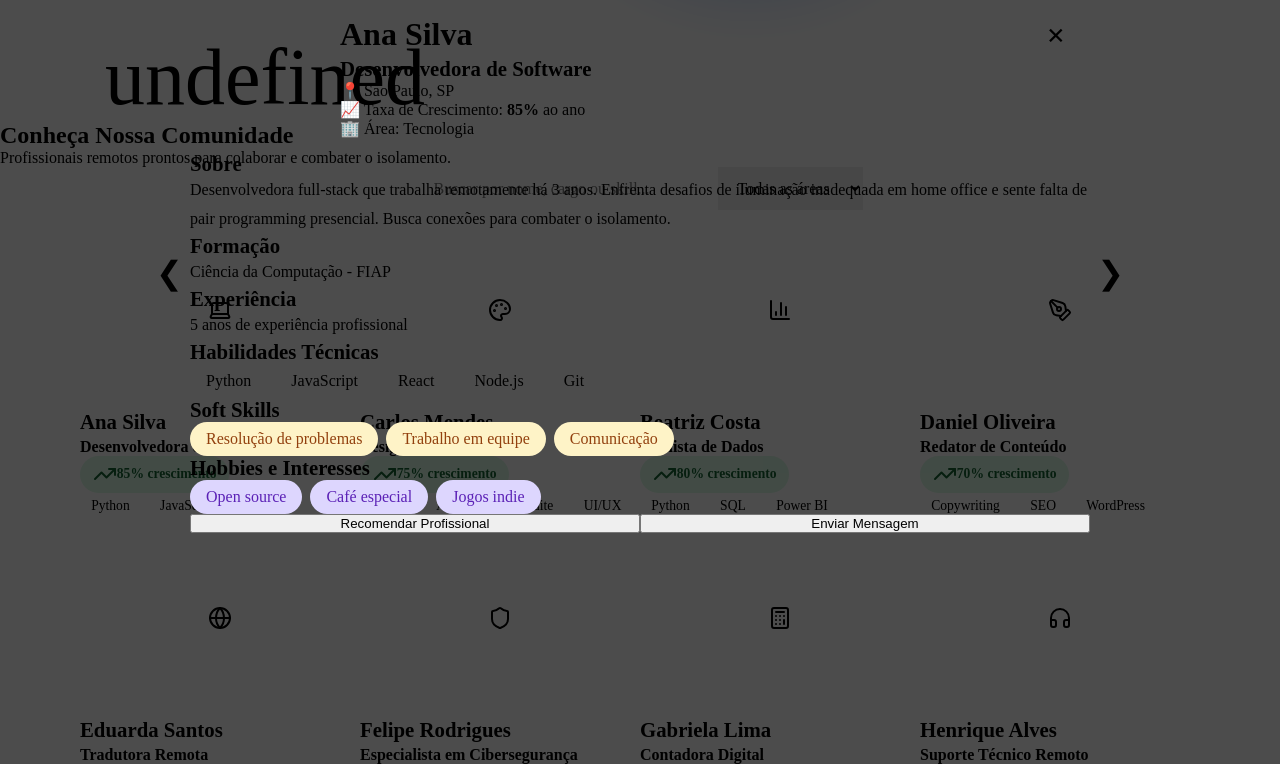
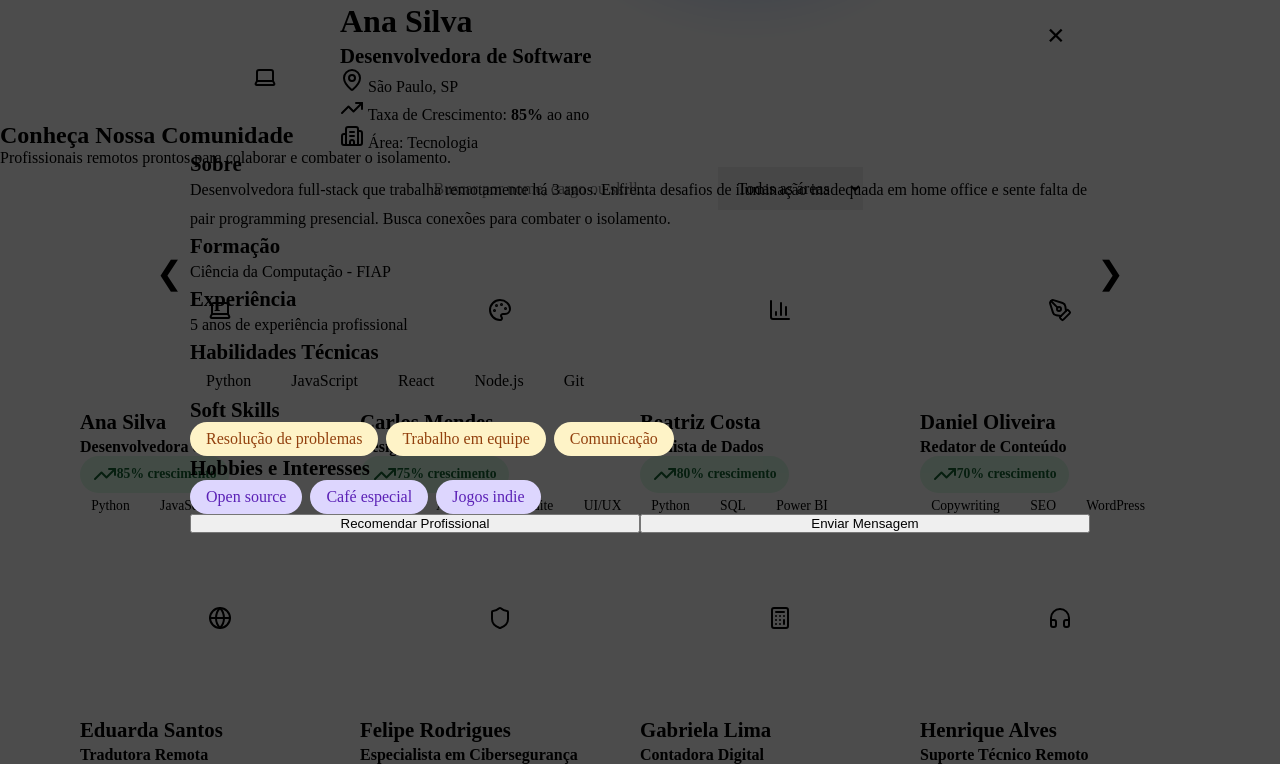
Before and after one commit to 1ESPA-Yan/GS-WebFront, a plain HTML site: page index.html in a window 1280 px wide. Both pictures are taken after a click on the element 220 px from the left and 995 px from the top of the page. Shown: the part 631-1395 px from the top of the page. Drawn offline with nearby package versions, Linux system fonts and the light colour scheme.

Commit message:
Correção dos modais e ícones

```diff
--- a/index.html
+++ b/index.html
@@ -89,6 +89,6 @@
 
     <!-- importação dos ícones -->
     <script src="https://unpkg.com/lucide@latest"></script>
+    <script src="./src/js/dados.js"></script>
     <script src="./src/js/script.js"></script>
-    <script src="./src/js/dados.js"></script>
 </body>
--- a/src/js/script.js
+++ b/src/js/script.js
@@ -6,6 +6,7 @@ let perfilAtualIndex = 0;
 document.addEventListener('DOMContentLoaded', () => {
     inicializarProfissionais();
     inicializarFiltros();
+    inicializarSlideshow();
 });
 
 // PROFISSIONAIS E FILTROS
@@ -129,13 +130,15 @@ function renderizarPerfilDetalhado(index) {
     const profissional = profissionais[index];
     document.getElementById('perfil-detalhado').innerHTML = `
         <div class="perfil-header">
-            <div class="perfil-foto-grande"><span>${profissional.foto}</span></div>
+            <div class="perfil-foto-grande">
+                <i data-lucide="${profissional.icone}"></i>
+            </div>
             <div class="perfil-info-basica">
                 <h2>${profissional.nome}</h2>
                 <p class="cargo-detalhado">${profissional.cargo}</p>
-                <p class="localizacao">📍 ${profissional.localizacao}</p>
-                <p class="taxa-crescimento-detalhado">📈 Taxa de Crescimento: <strong>${profissional.taxaCrescimento}%</strong> ao ano</p>
-                <p class="area-detalhado">🏢 Área: ${profissional.area}</p>
+                <p class="localizacao"><i data-lucide="map-pin"></i> ${profissional.localizacao}</p>
+                <p class="taxa-crescimento-detalhado"><i data-lucide="trending-up"></i> Taxa de Crescimento: <strong>${profissional.taxaCrescimento}%</strong> ao ano</p>
+                <p class="area-detalhado"><i data-lucide="building-2"></i> Área: ${profissional.area}</p>
             </div>
         </div>
         <div class="perfil-secao">
@@ -173,6 +176,9 @@ function renderizarPerfilDetalhado(index) {
             <button class="btn btn-secondary btn-acao">Enviar Mensagem</button>
         </div>
     `;
+
+    // Inicializa os ícones no modal
+    lucide.createIcons();
     renderizarIndicadores();
 }
 
```
